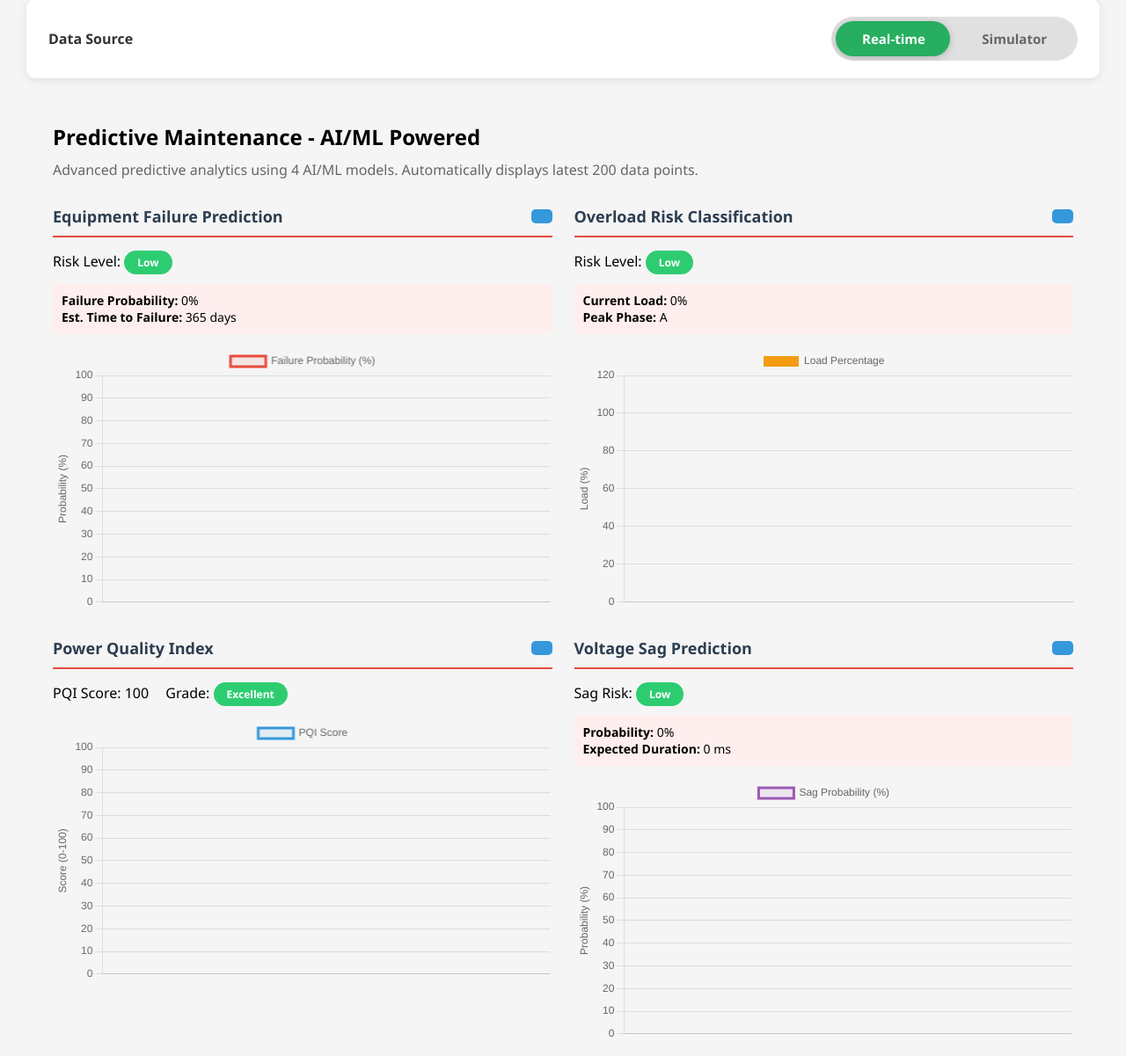
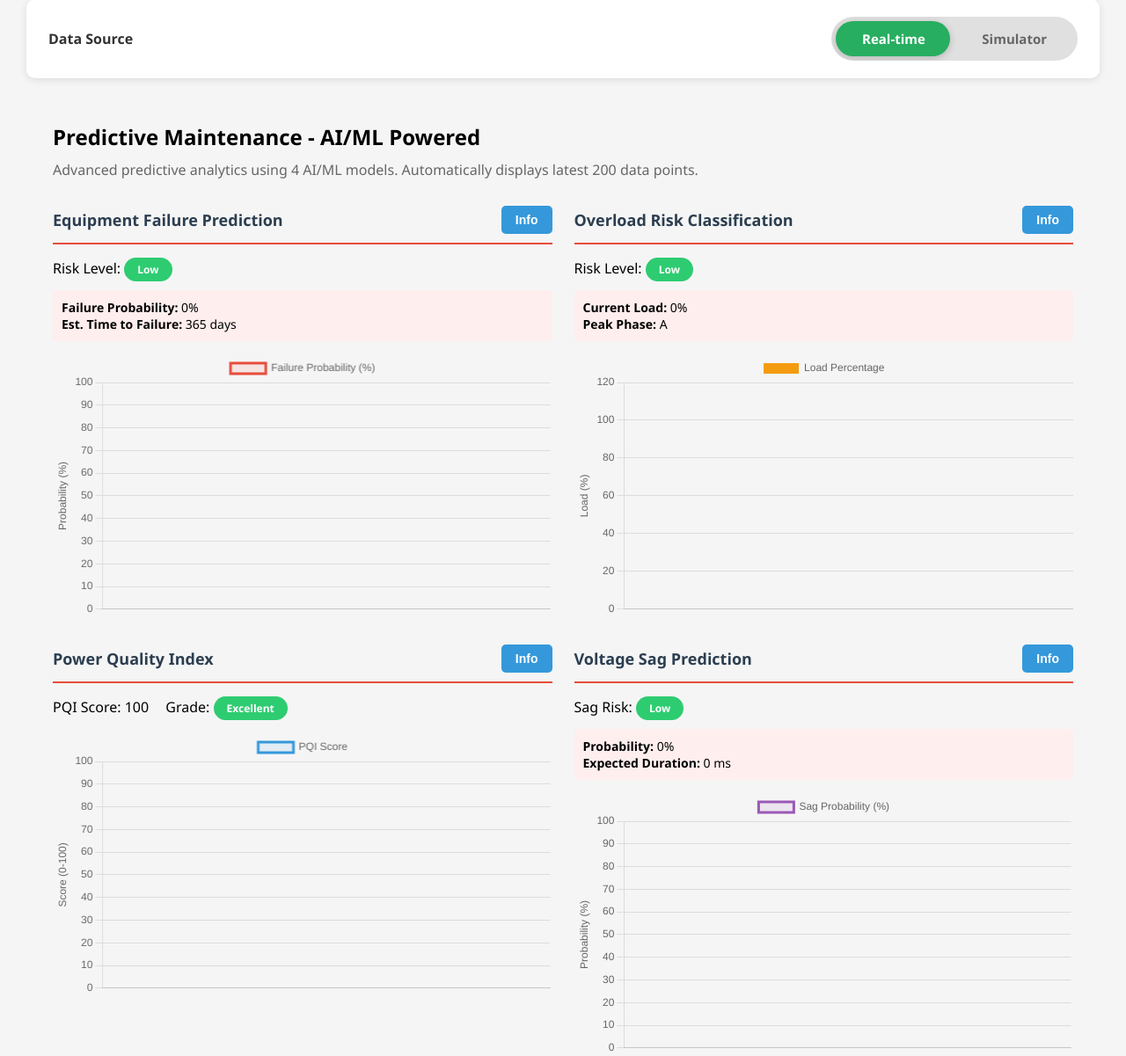
Before and after one commit to Yasin54386/remhart-digitaltwin, a Django app: template frontend/dashboard/templates/graphs/predictive_maintenance.html in a window 1280 px wide. Shown: the part 168-1369 px from the top of the page at 88% size. Before the commit the page ends 1347 px from the top, so only its background shows below. Run offline with Django 5.2, Linux system fonts and the light colour scheme; the template is opened without the code that fills it, so the values that code supplies are empty.

Commit message:
Fix info button display with text label
- Replace icon with "Info" text for better visibility
- Adjust button styling for better appearance
- Fix FontAwesome icon display issue

```diff
--- a/frontend/dashboard/templates/graphs/predictive_maintenance.html
+++ b/frontend/dashboard/templates/graphs/predictive_maintenance.html
@@ -33,8 +33,9 @@
         background: #3498db;
         border: none;
         cursor: pointer;
-        font-size: 16px;
-        padding: 8px 12px;
+        font-size: 14px;
+        font-weight: bold;
+        padding: 8px 16px;
         border-radius: 5px;
         transition: all 0.3s;
         color: white;
@@ -42,7 +43,7 @@
 
     .info-btn:hover {
         background: #2980b9;
-        transform: scale(1.1);
+        transform: scale(1.05);
     }
 
     .chart-container {
@@ -205,7 +206,7 @@
                     <i class="fas fa-exclamation-circle"></i> Equipment Failure Prediction
                 </div>
                 <button class="info-btn" onclick="openModal('failureInfoModal')" title="Learn More">
-                    <i class="fas fa-info-circle"></i>
+                    Info
                 </button>
             </div>
             <div>
@@ -227,7 +228,7 @@
                     <i class="fas fa-bolt"></i> Overload Risk Classification
                 </div>
                 <button class="info-btn" onclick="openModal('overloadInfoModal')" title="Learn More">
-                    <i class="fas fa-info-circle"></i>
+                    Info
                 </button>
             </div>
             <div>
@@ -252,7 +253,7 @@
                     <i class="fas fa-tachometer-alt"></i> Power Quality Index
                 </div>
                 <button class="info-btn" onclick="openModal('pqiInfoModal')" title="Learn More">
-                    <i class="fas fa-info-circle"></i>
+                    Info
                 </button>
             </div>
             <div>
@@ -272,7 +273,7 @@
                     <i class="fas fa-arrow-down"></i> Voltage Sag Prediction
                 </div>
                 <button class="info-btn" onclick="openModal('sagInfoModal')" title="Learn More">
-                    <i class="fas fa-info-circle"></i>
+                    Info
                 </button>
             </div>
             <div>
```
